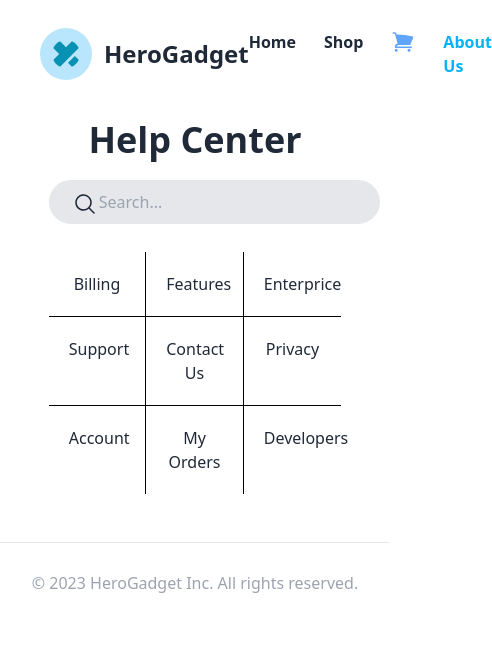
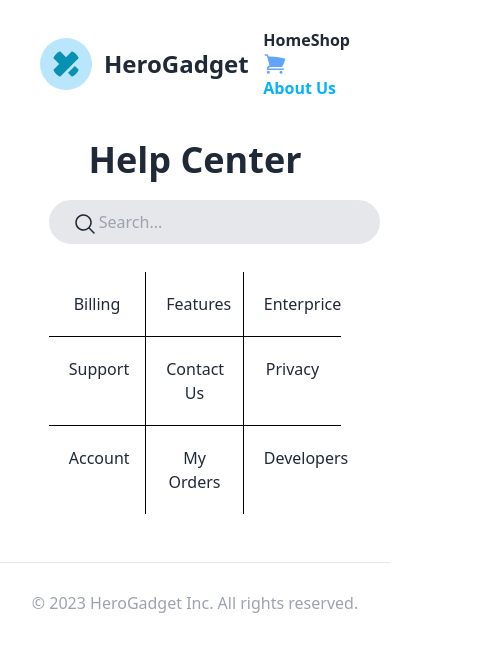
Before and after one commit to KhanZiaul/Hero-Gadget, a React (Vite) app: page /about in a window 390 px wide. Shown: the top 652 px of the page, 492 px wide, since content can reach past the window. Built offline with nearby package versions, Linux system fonts and the light colour scheme.

Commit message:
updated about component

```diff
--- a/src/Components/About/About.jsx
+++ b/src/Components/About/About.jsx
@@ -1,6 +1,7 @@
 import React from 'react';
 import './About.css'
 import { MagnifyingGlassIcon } from '@heroicons/react/24/solid'
+import { Link } from 'react-router-dom';
 const About = () => {
     return (
         <div className='text-center mt-10 w-[75%] mx-auto'>
@@ -10,15 +11,15 @@ const About = () => {
             <MagnifyingGlassIcon className='w-6 h-6 absolute left-6 md:left-96 bottom-2 '></MagnifyingGlassIcon>
             </div>
             <div className=' grid grid-cols-3'>
-                <p className='p-5 md:p-12 b-r b-b'>Billing</p>
-                <p className='p-5 md:p-12 b-r b-b'>Features</p>
-                <p className='p-5 md:p-12 b-b'>Enterprice</p>
-                <p className='p-5 md:p-12 b-r b-b'>Support</p>
-                <p className='p-5 md:p-12 b-r b-b'>Contact Us</p>
-                <p className='p-5 md:p-12 b-b'>Privacy</p>
-                <p className='p-5 md:p-12 b-r'>Account</p>
-                <p className='p-5 md:p-12 b-r'>My Orders</p>
-                <p className='p-5 md:p-12'>Developers</p>
+                <Link to='/billing' className='p-5 md:p-12 b-r b-b'>Billing</Link>
+                <Link to='features' className='p-5 md:p-12 b-r b-b'>Features</Link>
+                <Link to='/enterprice' className='p-5 md:p-12 b-b'>Enterprice</Link>
+                <Link to='/support' className='p-5 md:p-12 b-r b-b'>Support</Link>
+                <Link to='/contact' className='p-5 md:p-12 b-r b-b'>Contact Us</Link>
+                <Link to='/privacy' className='p-5 md:p-12 b-b'>Privacy</Link>
+                <Link to='/account' className='p-5 md:p-12 b-r'>Account</Link>
+                <Link to='/my_orders' className='p-5 md:p-12 b-r'>My Orders</Link>
+                <Link to='/developers' className='p-5 md:p-12'>Developers</Link>
             </div>
         </div>
     );
--- a/src/Components/Cards/Cards.jsx
+++ b/src/Components/Cards/Cards.jsx
@@ -3,8 +3,6 @@ import React, { useContext } from 'react';
 const Cards = ({ product }) => {
     console.log(product)
     const { category,
-        id,
-        index,
         name,
         picture,
         price } = product;
--- a/src/Components/Header/Header.jsx
+++ b/src/Components/Header/Header.jsx
@@ -21,7 +21,7 @@ const Header = () => {
                     HeroGadget
                 </h2>
             </Link>
-            <div className='flex gap-7'>
+            <div className='md:flex gap-7'>
                 <NavLink
                     to='/'
                     className={({ isActive}) =>isActive ? "active font-semibold" : "font-semibold"}
```
